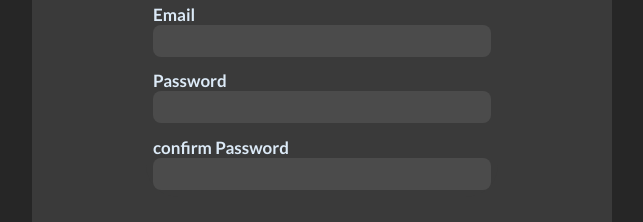
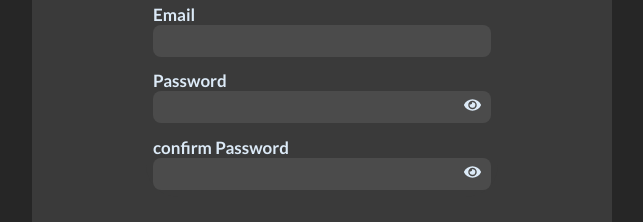
Before and after one commit to Matan-Eliyahu/SummarAIze-frontend, a React (Vite) app: page /signup in a window 1280 px wide. Shown: the part 425-647 px from the top of the page, without its empty margins (318-961 px from the left). Built offline with nearby package versions, Linux system fonts and the light colour scheme.

Commit message:
add password feature

```diff
--- a/src/components/Form/Form.tsx
+++ b/src/components/Form/Form.tsx
@@ -1,21 +1,30 @@
 import React from 'react';
-import { FormType } from "../../common/types";
+import { FormType, InputFormElement } from "../../common/types";
 import styles from "./Form.module.scss";
+import PasswordInput from '../passwordInput/passwordInput';
 
 const Form: React.FC<FormType> = (props) => {
     const { formId, elements, confirmButton } = props
+
+    const formSwitch = (elem: InputFormElement): JSX.Element => {
+        switch (elem.type) {
+            case 'email':
+            case 'text':
+                return <label key={`${elem.name}Lbl`}>
+                            {elem.label}
+                            <input key={elem.name} type={elem.type} name={elem.name} className={styles.input} />
+                        </label>
+            case 'password':
+                return <PasswordInput elem={elem}></PasswordInput>
+            default:
+                return <></>;
+        }
+    }
+
     return (
         <>
             <form id={formId} className={styles.form}>
-                {elements.map(elem => {
-                    return (
-                        <label key={`${elem.name}Lbl`}>
-                            {elem.label}
-                            <input key={elem.name} type={elem.type} name={elem.name} className={styles.input} />
-                        </label>
-
-                    )
-                })}
+                {elements.map(elem => formSwitch(elem) )}
             </form>
             <button id={`${formId}Btn`} className={styles[confirmButton.className]} onClick={() => confirmButton.handler()}>
                 {confirmButton.text}
--- /dev/null
+++ b/src/components/passwordInput/passwordInput.module.scss
@@ -0,0 +1,15 @@
+.passwordInputContainer {
+    position: relative;
+}
+
+.input {
+    background-color: $input;
+}
+
+.passwordToggle {
+    position: absolute;
+    top: 50%;
+    right: 10px;
+    transform: translateY(-50%);
+    cursor: pointer;
+}
--- /dev/null
+++ b/src/components/passwordInput/passwordInput.tsx
@@ -0,0 +1,38 @@
+import React, { useState } from 'react';
+import { FaEye, FaEyeSlash } from 'react-icons/fa'; // Import eye icons from react-icons library
+import styles from './passwordInput.module.scss'
+import { InputFormElement } from '../../common/types';
+
+interface PasswordInputProps {
+    elem: InputFormElement;
+}
+const PasswordInput: React.FC<PasswordInputProps> = (props) => {
+    const { elem } = props
+    const [password, setPassword] = useState('');
+    const [showPassword, setShowPassword] = useState(false);
+
+    const handleTogglePassword = () => {
+        setShowPassword(!showPassword);
+    };
+
+    return (
+        <label key={`${elem.name}Lbl`}>
+            {elem.label}
+            <div className={styles.passwordInputContainer}>
+                <input
+                    key={elem.name}
+                    type={showPassword ? 'text' : 'password'}
+                    name={elem.name}
+                    value={password}
+                    onChange={(e) => setPassword(e.target.value)}
+                    className={styles.input}
+                />
+                <div className={styles.passwordToggle} onClick={handleTogglePassword}>
+                    {showPassword ? <FaEyeSlash /> : <FaEye />}
+                </div>
+            </div>
+        </label>
+    );
+};
+
+export default PasswordInput;
```
